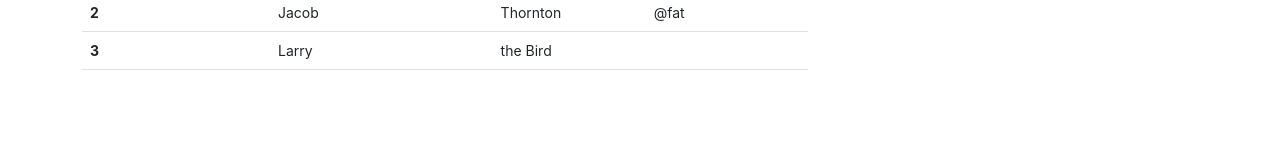
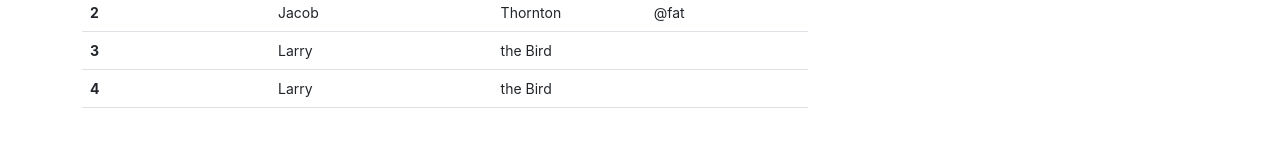
Before and after one commit to BiggBird/schedule, an Angular app: page /days in a window 1280 px wide. Shown: the part 155-302 px from the top of the page. Built offline with nearby package versions, Linux system fonts and the light colour scheme.

Commit message:
Update days.component.html

```diff
--- a/src/app/days/days.component.html
+++ b/src/app/days/days.component.html
@@ -34,6 +34,12 @@
         <td>the Bird</td>
         <td></td>
       </tr>
+      <tr>
+        <th scope="row">4</th>
+        <td>Larry</td>
+        <td>the Bird</td>
+        <td></td>
+      </tr>
     </tbody>
   </table>
 </div>
```
